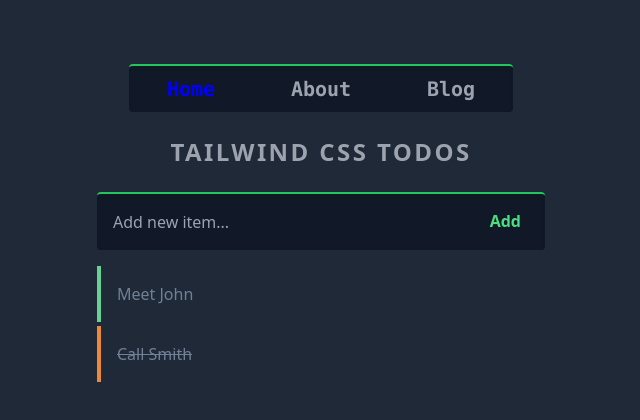
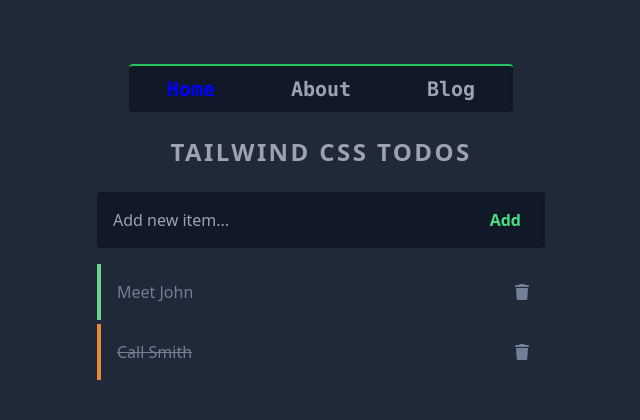
Before and after one commit to brett-baker-dev/Vite_Svelte_TailwindCSS_Boilerplate, a Svelte app: page / in a window 1280 px wide. Shown: the top 420 px of the page, without its empty margins (319-959 px from the left). Built offline with nearby package versions, Linux system fonts and the light colour scheme.

Commit message:
add delete icon and change style

```diff
--- a/src/routes/Home.svelte
+++ b/src/routes/Home.svelte
@@ -34,16 +34,17 @@
   <h1 class="uppercase text-2xl block font-bold py-6 text-gray-400 tracking-widest text-center">
     Tailwind CSS Todos
   </h1>
-  <div class="flex items-center justify-between relative">
-    <input bind:value="{itemText}" class="p-4 pr-20 border-t-2 border-green-500 rounded bg-gray-900 text-white w-full shadow-inner outline-none" placeholder="Add new item..."/>
-    <button on:click={addItem} class="text-green-400 hover:text-green-300 bg-gray-900 font-semibold py-2 px-4 absolute right-0 mr-2 focus:outline-none">
-      Add
-    </button>
-  </div>
+  <form on:submit|preventDefault={addItem} class="flex items-center justify-between relative">
+    <input bind:value="{itemText}" class="p-4 pr-20 rounded bg-gray-900 text-white w-full shadow-inner outline-none" placeholder="Add new item..."/>
+    <input  value="Add" type="submit" class="text-green-400 hover:text-green-300 bg-gray-900 font-semibold py-2 px-4 absolute right-0 mr-2 focus:outline-none active:text-green-200" />
+  </form>
   <ul class="m-0 my-4 p-0 list-none w-full">
     {#each items as item}
-      <li class="todoItem {item.done ? "active" :""}">
-        <p on:click={itemClick.bind(this, item.id)}>{item.text}</p>
+      <li class="flex items-center justify-between todoItem {item.done ? "active" :""}">
+        <p class="transition-all duration-200 ease-in-out delay-0 {item.done ? "active" :""} hover:pl-2 pr-2 " on:click={itemClick.bind(this, item.id)}>{item.text}</p>
+        <div class="flex items-center h-full justify-end icon hover:text-gray-400 active:text-white">
+          <i class="fa-solid fa-trash"></i>
+        </div>
       </li>
     {/each}
   </ul>
@@ -51,7 +52,6 @@
 
 <style>
   .todoItem {
-    display: flex;
     border-left-width: 4px;
     cursor: pointer;
     padding: 1rem;
@@ -59,15 +59,10 @@
     color: rgb(113, 128, 150);
     border-color: rgb(104, 211, 145);
   }
-  p {
-    transition: all 0.2s ease-in-out 0s;
-  }
-  p:hover {
-    padding-left: 0.5rem;
-    padding-right: 0.5rem;
-  }
   .todoItem.active {
-    text-decoration: line-through;
     border-color: rgb(237, 137, 54);
   }
+  p.active {
+    text-decoration: line-through;
+  }
 </style>
```
